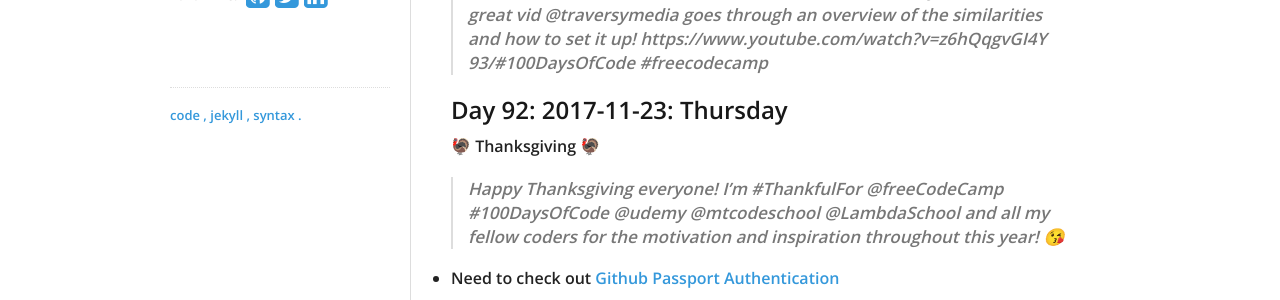
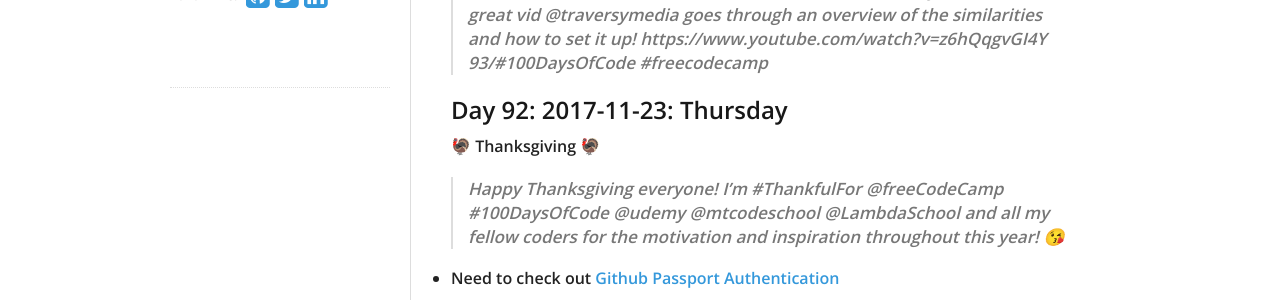
Before and after one commit to virtual/100daysofcode, a Jekyll site: the page built from index.md, in a window 1280 px wide and 900 px high. Shown: the part 405-705 px from the top of the window. Built offline with Jekyll 4.4.1, drawn with Linux system fonts in a browser that asks for light colours; nearby versions of some CDN libraries; our own code applies the rules of GitHub Pages for plain Markdown files.

Commit message:
hide tags

```diff
--- a/_includes/tags.html
+++ b/_includes/tags.html
@@ -1,4 +1,4 @@
-<span >
+<span style="display:none;">
   {% assign sorted_tags = site.tags | sort %}
 
   {% for tag in sorted_tags %}
```
